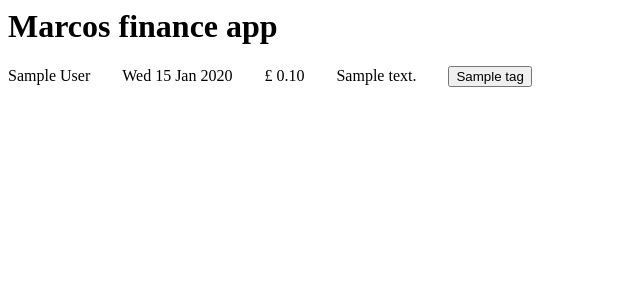
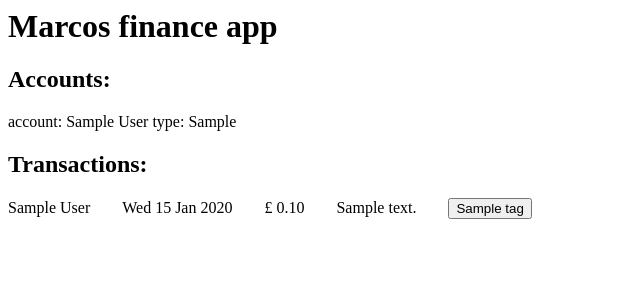
Before and after one commit to Breakthru/splitbills, a Django app: page /splitbill/ in a window 1280 px wide. Shown: the top 300 px of the page, without its empty margins (0-640 px from the left). Run offline with Django 3.2, Linux system fonts and the light colour scheme; tables that the repository leaves empty hold one stand-in row (values such as "Sample post"); some libraries are stand-ins or nearby versions.

Commit message:
small fix

```diff
--- a/splitbill/templates/splitbill/index.html
+++ b/splitbill/templates/splitbill/index.html
@@ -19,7 +19,17 @@
  </head>
   <body>
     <h1>Marcos finance app</h1>
+    <div>
+      <h2>Accounts:</h2>
+      {% for a in accounts %}
+      <div class="account">
+        account: {{ a.name }}
+        type: {{ a.type }}
+      </div>
+      {% endfor %}
+    </div>
     <div id="transactions">
+      <h2>Transactions:</h2>
     {% if transactions %}
       {% for t in transactions %}
       <div class="transaction">
--- a/splitbill/views.py
+++ b/splitbill/views.py
@@ -45,8 +45,9 @@ def test(request):
 
 
 def home(request):
+    accounts = Account.objects.all()
     t_list = Transaction.objects.all().order_by('-date')
-    context = { 'transactions': t_list }
+    context = { 'transactions': t_list, 'accounts': accounts }
     return render(request, 'splitbill/index.html', context)
 
 
@@ -55,7 +56,7 @@ def upload(request, account):
         form = UploadFileForm(request.POST, request.FILES)
         if form.is_valid():
             t = add_transactions(request.FILES['file'], get_object_or_404(Account, pk=account))
-            return HttpResponseRedirect(reverse("home"))
+            return HttpResponseRedirect(reverse("splitbill.home"))
     else:
         form = UploadFileForm()
         context = {'form':form, 'account':get_object_or_404(Account, pk=account)}
```
